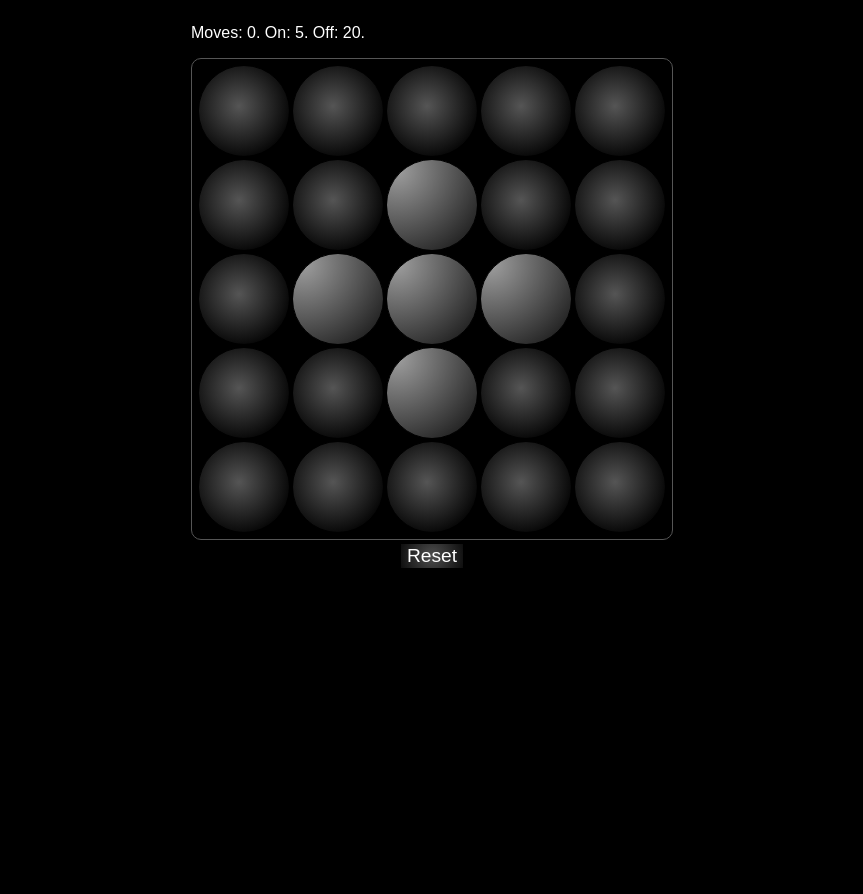
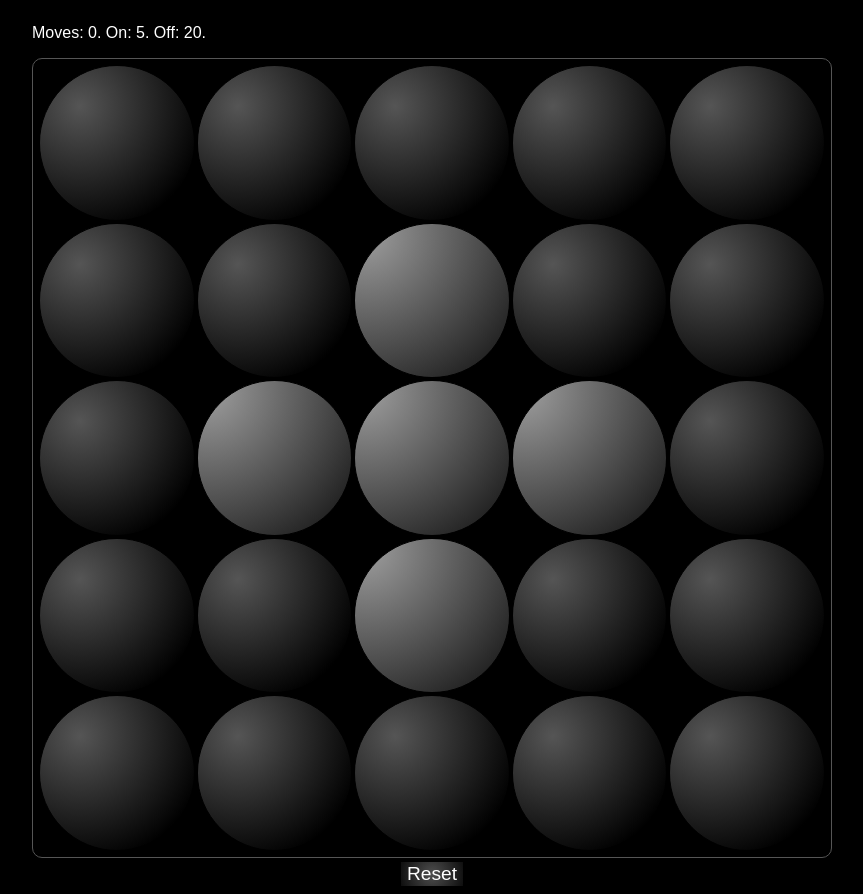
Before and after one commit to davep/5x5-react, a React app: page / in a window 1280 px wide. Shown: the whole page, without its empty margins (208-1071 px from the left). Before the commit the page ends 800 px from the top, so only its background shows below. Built offline with nearby package versions, Linux system fonts and the light colour scheme.

Commit message:
Slightly better handling of grid size.
This still needs more work, but it should work better on all sorts of
devices.

See #1

```diff
--- a/src/index.css
+++ b/src/index.css
@@ -33,10 +33,10 @@ button {
 }
 
 .cell {
-    width: 90px;
-    height: 90px;
+    width: 12vw;
+    height: 12vw;
     float: left;
-    border-radius: 90px;
+    border-radius: 12vw;
     margin: 1px;
     cursor: pointer;
     border: 1px solid black;
```
